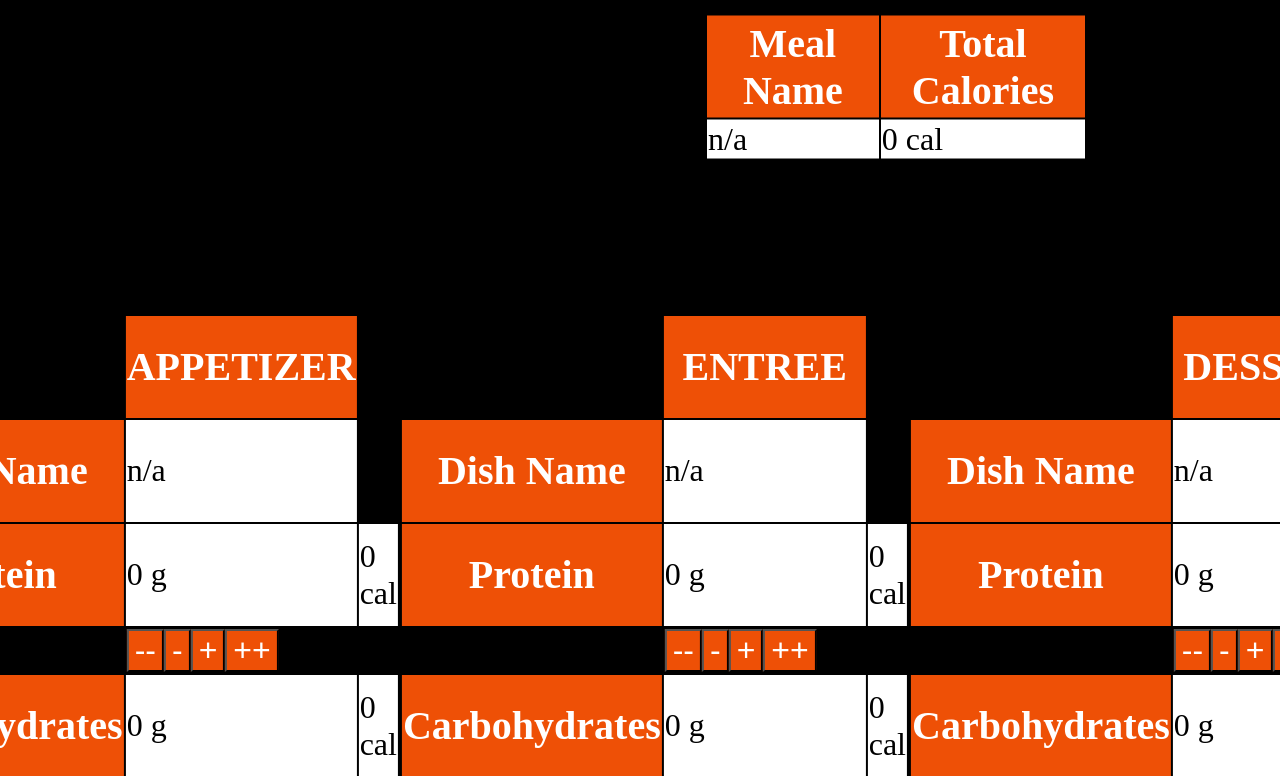
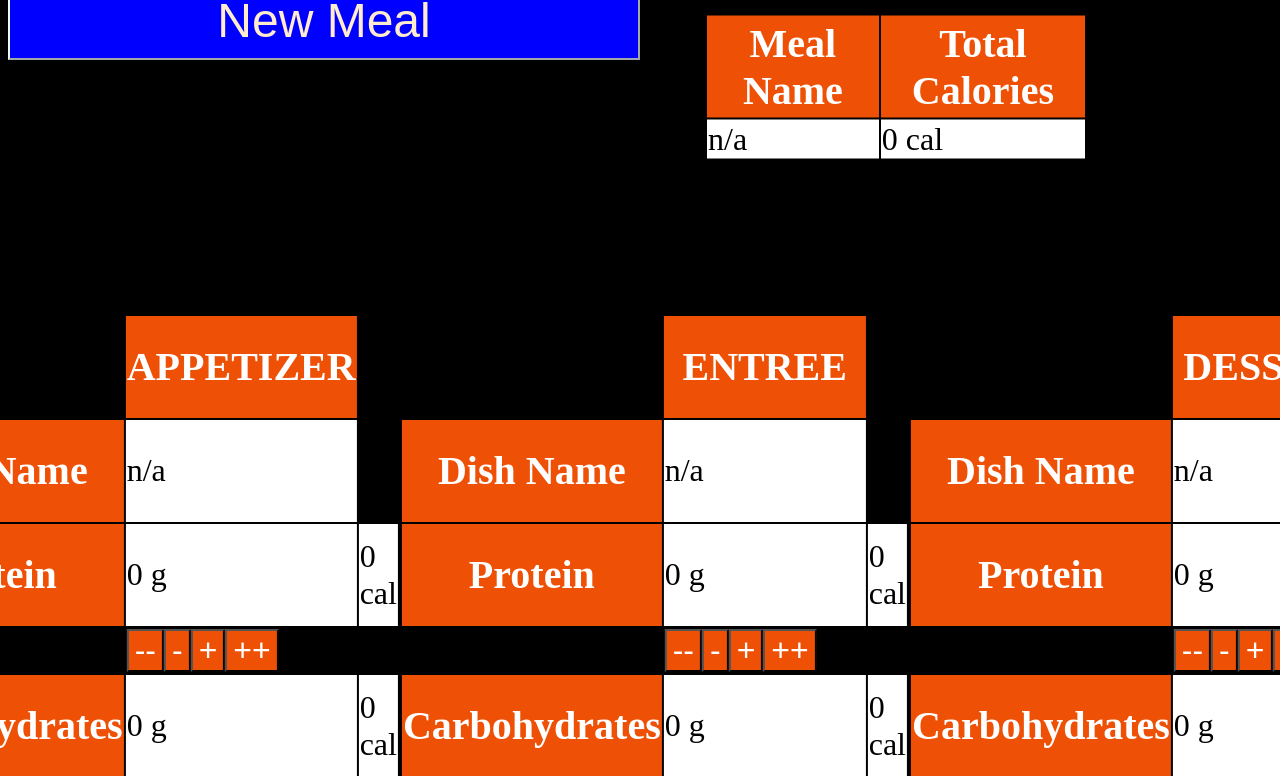
Before and after one commit to YoungTaco10/cal-count, a plain HTML site: page index.html in a window 1280 px wide. Shown: the part 153-929 px from the top of the page. Drawn offline with Linux system fonts and the light colour scheme.

Commit message:
Update style.css

```diff
--- a/style.css
+++ b/style.css
@@ -9,15 +9,19 @@ h1{
     font-size: 90px;
     color: white;
 }
-#newMeal{
+#newMeal {
     border-color: aliceblue;
     color: blanchedalmond;
     background-color: blue;
     cursor: pointer;
-    height: auto;
-    width: auto;
-    font-size: 5em;
+    font-size: 3em; /* Adjust font size for mobile */
     z-index: 500;
+    margin-top: 10%;
+    width: 50%; /* Full width on mobile */
+    max-width: 100%; /* Ensure it doesn't overflow */
+    box-sizing: border-box; /* Include padding and border in width calculation */
+    padding: 10px; /* Add some padding for better mobile experience */
+    text-align: center; /* Center the content */
 }
 .newMeal button {
     position: absolute;
@@ -58,7 +62,7 @@ table{
 }
 .centered-table {
     left: 70%;
-    top: 200px;
+    top: 10%;
     position: absolute;
     -ms-transform: translate(-50%,-50%);
     transform: translate(-50%,-50%);
@@ -66,6 +70,8 @@ table{
     margin: 0 auto;
     border: 1px solid black;
 }
+
+
 .spec{
     width: 400px;
 }
```
